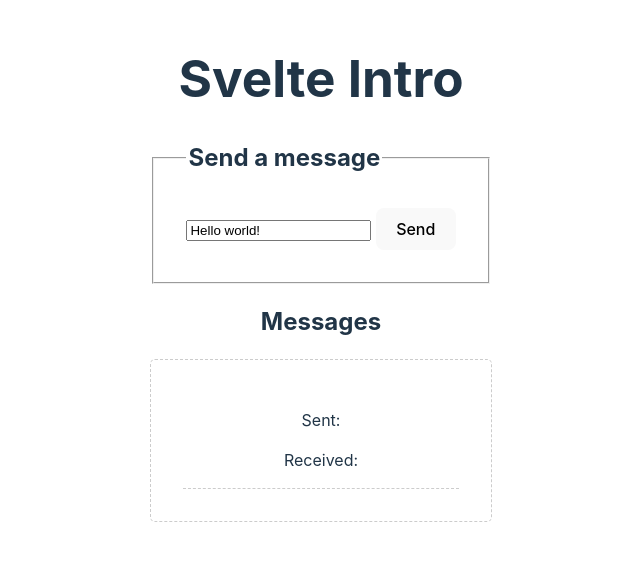
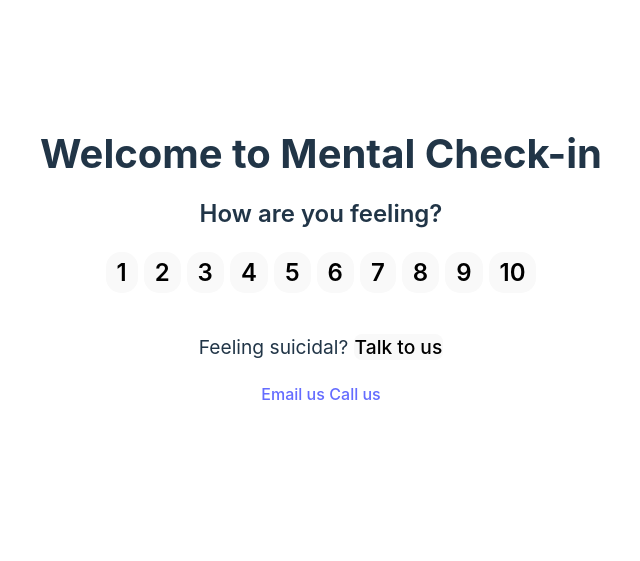
Before and after one commit to EmilienKopp/SvelteIntro, a Svelte app: page / in a window 1280 px wide. Shown: the part 131-692 px from the top of the page, without its empty margins (319-959 px from the left). Built offline with nearby package versions, Linux system fonts and the light colour scheme.

Commit message:
Mental Checkin

```diff
--- a/src/App.svelte
+++ b/src/App.svelte
@@ -1,37 +1,104 @@
-<script lang="ts">
-    import Counter from "./lib/Counter.svelte";
+<script>
+	//@ts-nocheck
 	import UserInput from "./lib/UserInput.svelte";
 
-	// ⇓ Hands on ⇓
-        // Declare a variable to hold messages count
-    // ⇑ Hands on ⇑
+	let message = '';
+	let numbersArray = [];
+
+	for(let i = 1; i <= 10 ; i++) {
+		numbersArray.push(i);
+	}
+
+	function updateMessage(n) {
+		if (n <= 5) {
+			message = "You are not so great, care to chat about it?";
+		} else {
+			message = "You are doing great, keep it up";
+		}
+	}
 </script>
 
-<main>
-	<h1>Svelte Intro</h1>
-	<!-- ⇓ Hands on ⇓ -->
-		<!-- Display the messages count if it is greater than zero -->
 
-	<!-- ⇑ Hands on ⇑ -->
+<h1>Welcome to Mental Check-in</h1>
 
-	<!-- ⇓ Hands on : add a 'bind' to read the message count -->
-	<UserInput />
-</main>
+<h2>How are you feeling?</h2>
+
+<div class="button-container">
+	{#each numbersArray as number}
+		<button on:click={ () => updateMessage(number) } >
+			{number}
+		</button>
+	{/each}
+</div>
+<p class="feedback-message">
+	{message}
+</p>
+
+<p>Feeling suicidal? <button>Talk to us</button></p>
+<div>
+	<a href="mailto:dfbusinessjp@gmail.com">Email us</a>
+	<a href="tel:+817090341407">Call us</a>
+</div>
 
 <style>
-	.logo {
-		height: 6em;
-		padding: 1.5em;
-		will-change: filter;
-		transition: filter 300ms;
+	@import url("https://fonts.googleapis.com/css2?family=Poppins:wght@400;600;700&display=swap");
+
+	* {
+		box-sizing: border-box;
+		margin: 0;
+		padding: 0;
 	}
-	.logo:hover {
-		filter: drop-shadow(0 0 2em #646cffaa);
+
+	body {
+		font-family: "Poppins", sans-serif;
+		background-color: #fca044;
+		line-height: 1.6;
+		color: #fff;
 	}
-	.logo.svelte:hover {
-		filter: drop-shadow(0 0 2em #ff3e00aa);
+
+	h1 {
+		font-size: 2.5rem;
+		font-weight: 700;
+		margin-bottom: 20px;
+		text-align: center;
 	}
-	.read-the-docs {
-		color: #888;
+
+	h2 {
+		font-size: 1.5rem;
+		font-weight: 600;
+		margin-bottom: 20px;
+		text-align: center;
+	}
+
+	p {
+		font-size: 1.2rem;
+		font-weight: 400;
+		margin-bottom: 20px;
+		text-align: center;
+		padding-top: 10px;
+	}
+
+	.button-container {
+		display: flex;
+		justify-content: center;
+	}
+
+	.button-container button {
+		margin: 0 3px;
+		font-size: 1.5rem;
+		font-weight: 600;
+		padding: 5px 10px;
+		border-radius: 15px;
+		border: fff;
+	}
+
+	ul {
+		list-style: none;
+	}
+
+	.container {
+		max-width: 768px;
+		margin: 100px auto;
+		padding: 0 20px;
 	}
 </style>
```
Also changed, not shown: index.html (line endings or trailing spaces).
